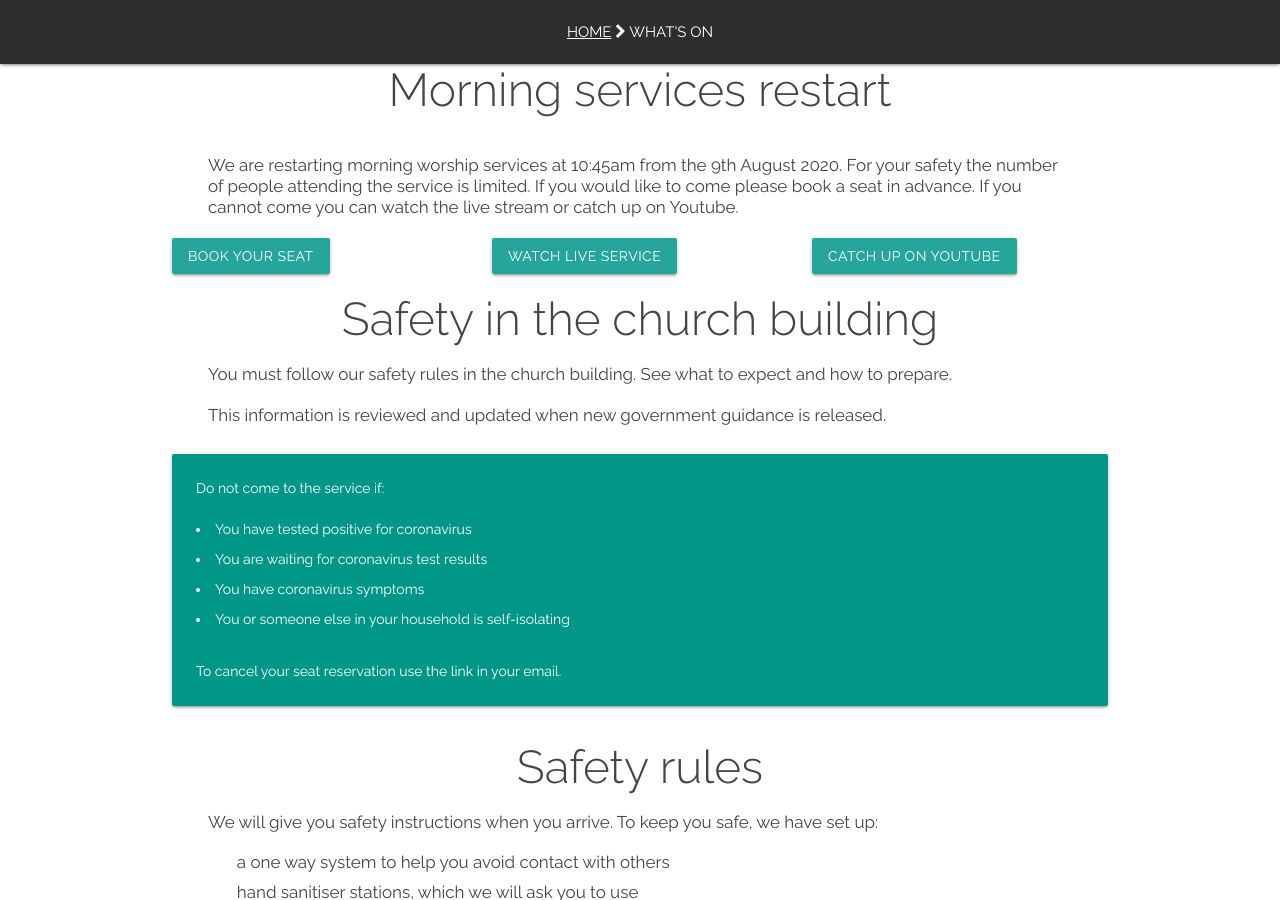
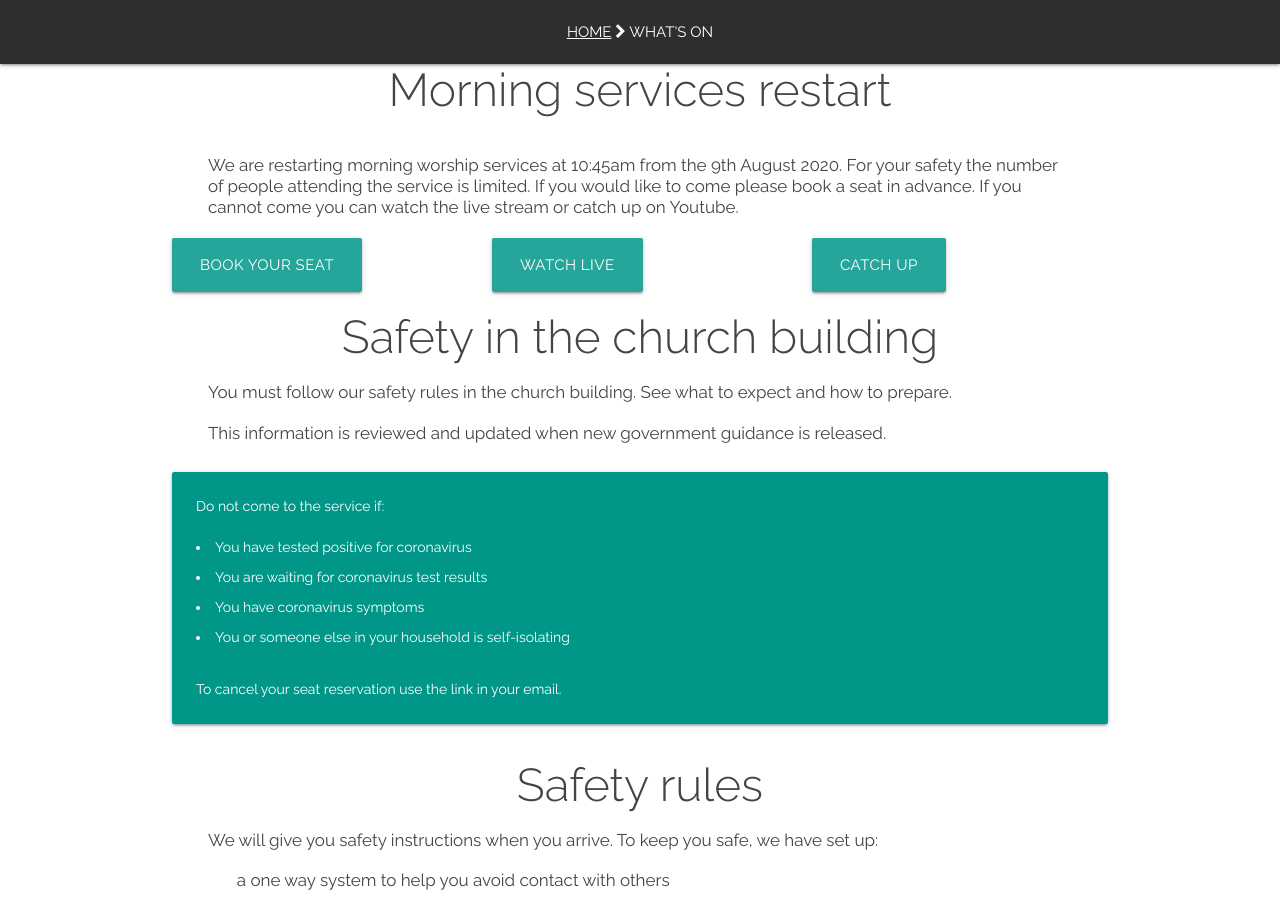
Before and after one commit to woodcock3/citychurch, a Jekyll site: the page built from _posts/2000-01-02-events.md, in a window 1280 px wide and 900 px high. Built offline with Jekyll 4.4.1, drawn with Linux system fonts in a browser that asks for light colours; our own code applies the rules of GitHub Pages for plain Markdown files.

Commit message:
Reduced words in button and made them big

```diff
--- a/_posts/2000-01-02-events.md
+++ b/_posts/2000-01-02-events.md
@@ -10,13 +10,13 @@ We are restarting morning worship services at 10:45am from the 9th August 2020.
 
   <div class="row features">
     <div class="col s12 m4 feature">
-      <a class="waves-effect waves-light btn" href="https://www.google.com/">Book your seat</a>
+      <a class="waves-effect waves-light btn-large" href="https://www.google.com/">Book your seat</a>
     </div>
     <div class="col s12 m4 feature">
-      <a class="waves-effect waves-light btn" href="https://www.google.com/">Watch live service</a>
+      <a class="waves-effect waves-light btn-large" href="https://www.google.com/">Watch live</a>
     </div>
     <div class="col s12 m4 feature">
-      <a class="waves-effect waves-light btn" href="https://www.youtube.com/channel/UCALb0SwFaFdPY2gwOesvb_g/">Catch up on YouTube</a>
+      <a class="waves-effect waves-light btn-large" href="https://www.youtube.com/channel/UCALb0SwFaFdPY2gwOesvb_g/">Catch up</a>
     </div>
   </div>
 
```
